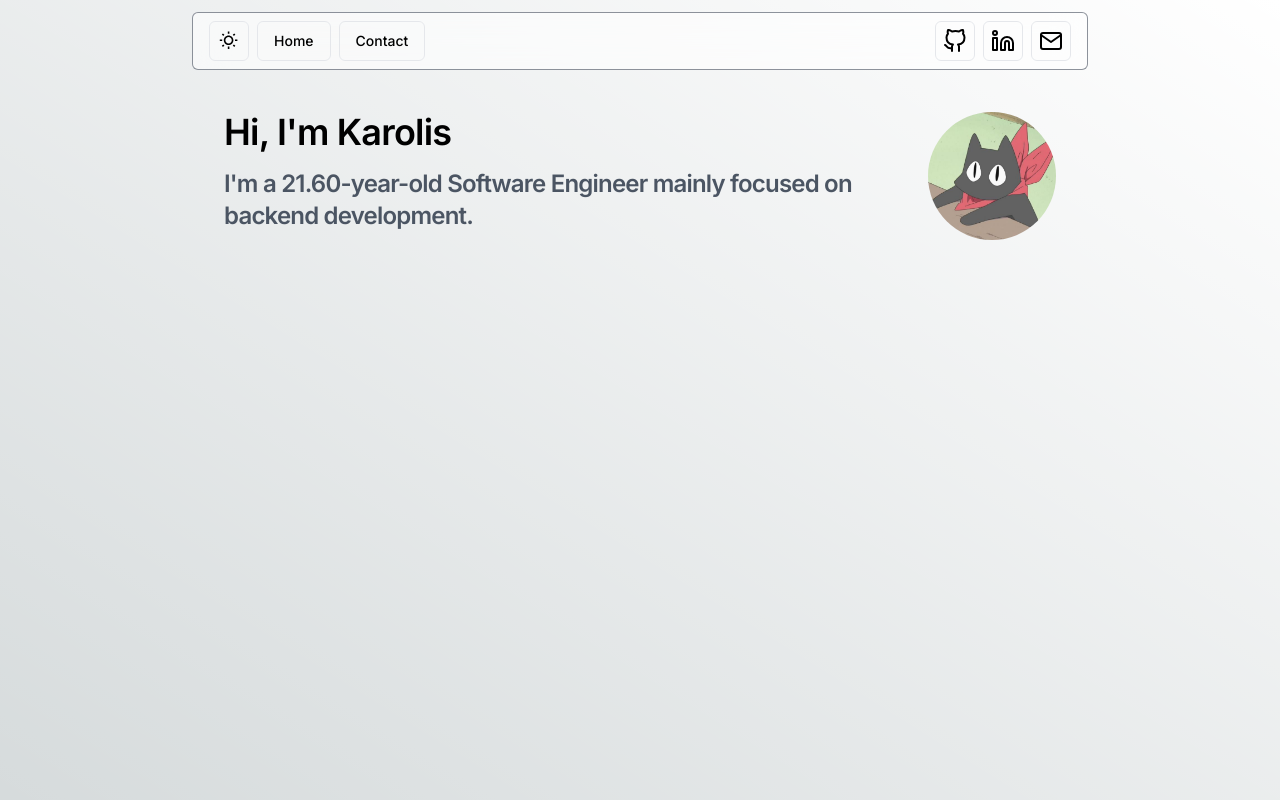
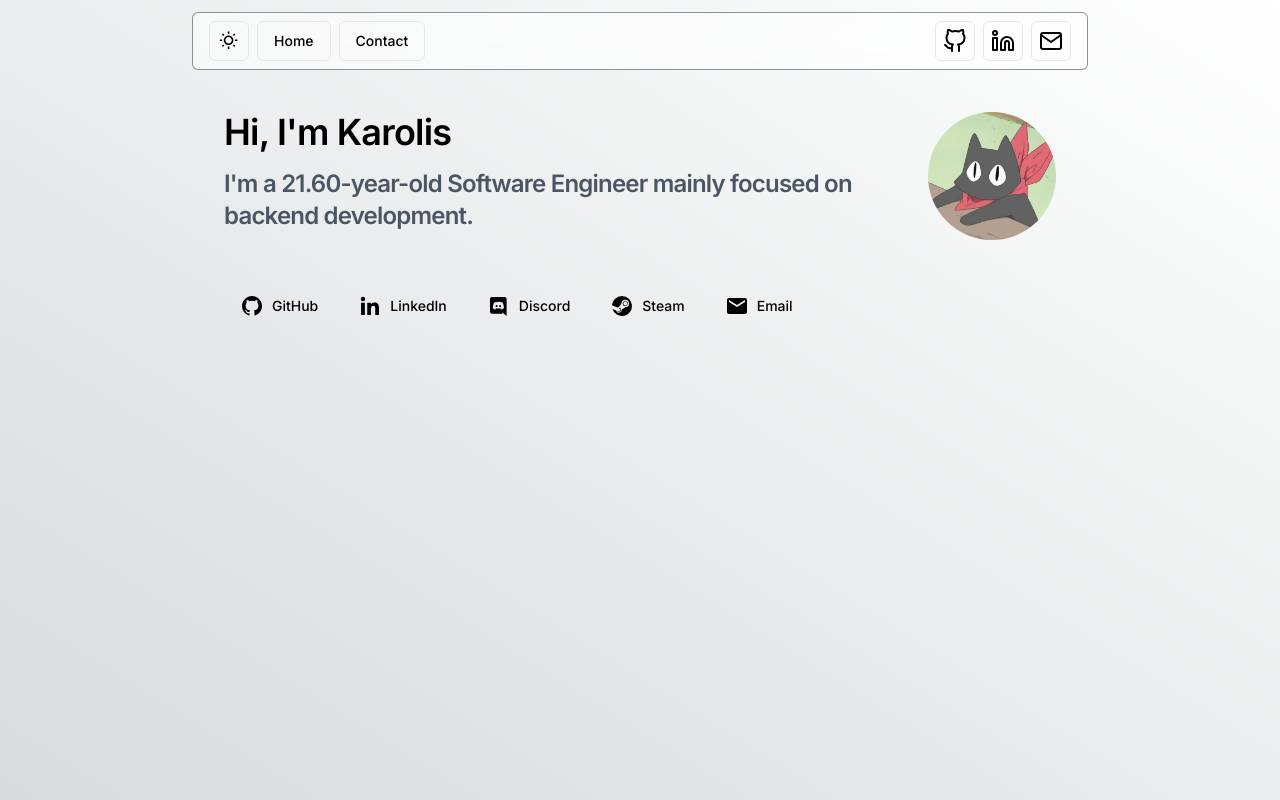
Before and after one commit to Karolinskis/portfolio, a Next.js app: page / in a window 1280 px wide. Built offline with nearby package versions, Linux system fonts and the light colour scheme.

Commit message:
Add socials

```diff
--- /dev/null
+++ b/app/components/Socials.tsx
@@ -0,0 +1,20 @@
+import { socialLinks } from "@/app/data/social";
+import { Button } from "./ui/button";
+import { useRouter } from "next/router";
+
+export default function Socials() {
+  return (
+    <ul className="flex items-center flex-wrap gap-x-2 gap-y-4 my-10">
+      {socialLinks.map((value) => (
+        <li key={value.id}>
+          <a href={value.url} target="_blank" rel="noopener noreferrer">
+            <Button variant="link" className="flex items-center gap-2">
+              <value.icon className="w-6 h-6" />
+              <span>{value.name}</span>
+            </Button>
+          </a>
+        </li>
+      ))}
+    </ul>
+  );
+}
--- /dev/null
+++ b/app/data/social.ts
@@ -0,0 +1,40 @@
+import {
+  BiLogoDiscord,
+  BiLogoGithub,
+  BiLogoLinkedin,
+  BiLogoSteam,
+} from "react-icons/bi";
+import { MdEmail } from "react-icons/md";
+
+export const socialLinks = [
+  {
+    id: 1,
+    name: "GitHub",
+    url: "https://github.com/Karolinskis",
+    icon: BiLogoGithub,
+  },
+  {
+    id: 2,
+    name: "LinkedIn",
+    url: "https://www.linkedin.com/in/karolis-paulavicius/",
+    icon: BiLogoLinkedin,
+  },
+  {
+    id: 3,
+    name: "Discord",
+    url: "https://discord.com/users/213366470556516354",
+    icon: BiLogoDiscord,
+  },
+  {
+    id: 4,
+    name: "Steam",
+    url: "https://steamcommunity.com/id/Karolinskiss/",
+    icon: BiLogoSteam,
+  },
+  {
+    id: 5,
+    name: "Email",
+    url: "mailto:karolis.paulavicius2002@gmail.com",
+    icon: MdEmail,
+  },
+];
--- a/app/page.tsx
+++ b/app/page.tsx
@@ -3,31 +3,13 @@ import Card from "./components/Card";
 
 import HeroContainer from "./components/sections/hero";
 import DiscordProfileCard from "./components/DiscordProfileCard";
-
-let projects = [
-  {
-    imageLink: "/IT-sponsor.png",
-    title: "IT sponsor",
-    description:
-      "IT Sponsor is a web application that allows users to create and manage IT projects. Users can create projects, assign tasks to team members, and track progress. The application also includes a chat feature for team communication.",
-    technologies: ["React", "Node.js", "TypeScript", "TailwindCSS"],
-    link: "https://github.com/IT-sponsor/IT-sponsor",
-  },
-  {
-    imageLink: "/COTR-image.png",
-    title: "Champions of the realm",
-    description:
-      "In this epic adventure, players are transported to a mystical land filled with magic, dragons, and treacherous enemies. As one of three classes - mage, warrior, or archer - you'll need to battle your way through hordes of foes, dodging deadly projectiles and summoning powerful spells to turn the tide of battle.",
-    technologies: ["Godot", "CSharp"],
-    link: "https://github.com/Karolinskis/Champions-of-the-Realm",
-  },
-];
+import Socials from "./components/Socials";
 
 export default function Home() {
   return (
     <div className="flex flex-col h-full mx-auto max-w-4xl px-4 sm:px-6 lg:px-8 py-8 space-y-10 pb-8 justify-center">
       <HeroContainer />
-      {/* <DiscordProfileCard userID={process.env.NEXT_PUBLIC_DISCORD_USER_ID} /> */}
+      <Socials />
     </div>
   );
 }
```
